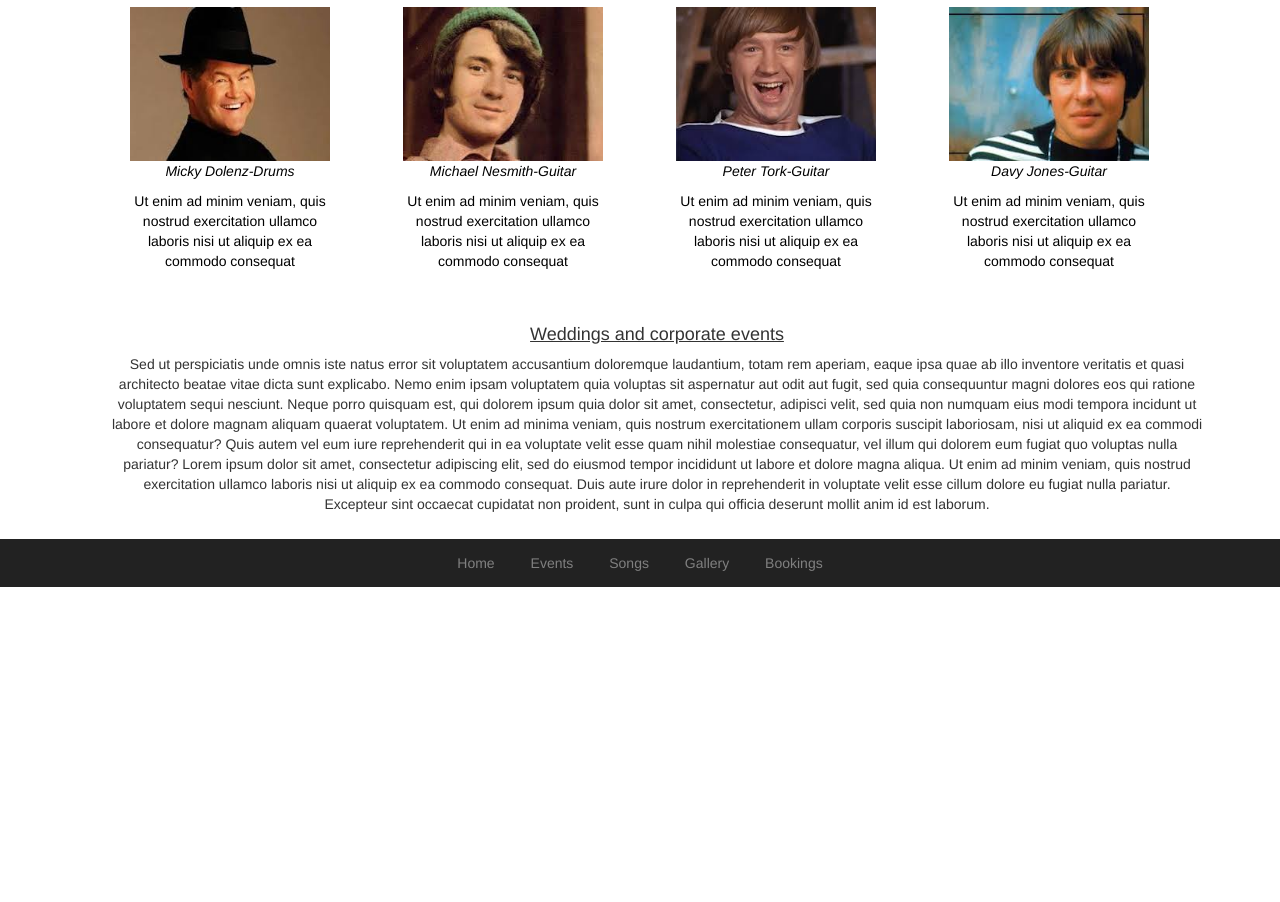
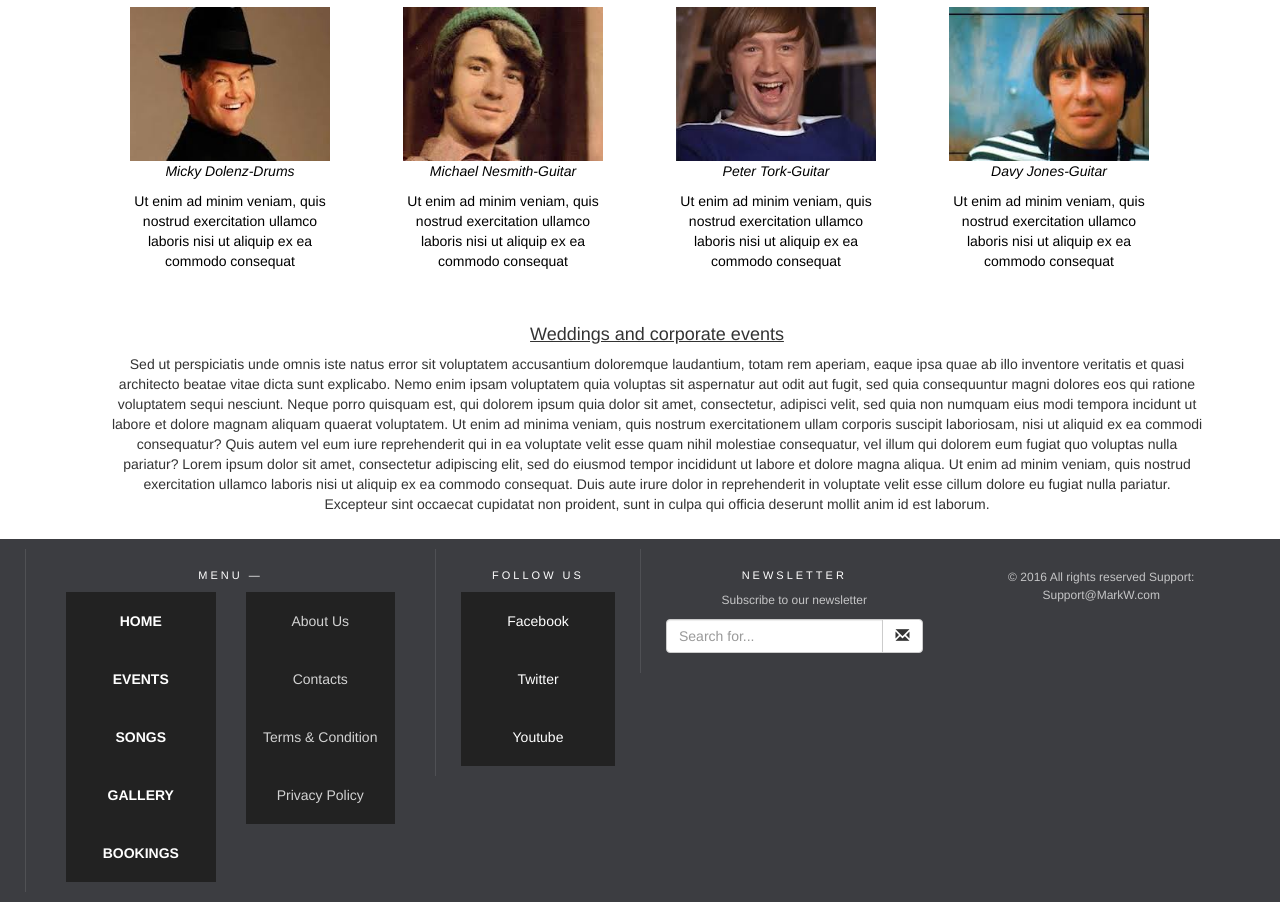
Before and after one commit to Code-Institute-Submissions/project-s1, a website: page index.html at #/bookings in a window 1280 px wide. Shown: the part 752-1654 px from the top of the page. Before the commit the page ends 1339 px from the top, so only its background shows below. Drawn offline with nearby package versions, Linux system fonts and the light colour scheme; some packages are replaced by stand-ins of ours.

Commit message:
Add project boilerplate

```diff
--- a/assets/css/style.css
+++ b/assets/css/style.css
@@ -56,7 +56,7 @@ html, body
 {
  width: 100%;
  height: 50%;
- padding-left: 5%;
+ padding-left: 48px;
 }
 
 
@@ -111,9 +111,9 @@ html, body
  position:relative;
  left:0px;
  bottom:0px;
- height:30px;
+ height:120px;
  width:100%;
- background:#999;
+ background:#222;
  vertical-align: bottom;
 }
 
@@ -145,6 +145,17 @@ li a:hover
 {
  color: white;
  background-color: #222;
+}
+
+.footers_list
+{
+ height: 0px;
+}
+
+.btn-primary
+{
+ background-color: grey;
+ border-color: grey;
 }
 
 /*Top padding for events, songs, gallery, & bookings page*/
@@ -269,3 +280,52 @@ p
 {
  text-align: center;
 }
+
+.footer-bs {
+    background-color: #3c3d41;
+	padding: 10px 40px;
+	padding-top: 10px;
+	color: rgba(255,255,255,1.00);
+}
+.footer-bs .footer-brand, .footer-bs .footer-nav, .footer-bs .footer-social, .footer-bs .footer-ns { padding:10px 25px; }
+.footer-bs .footer-nav, .footer-bs .footer-social, .footer-bs .footer-ns { border-color: transparent; }
+.footer-bs .footer-brand h2 { margin:0px 0px 10px; }
+.footer-bs .footer-brand p { font-size:12px; color:rgba(255,255,255,0.70); }
+
+.footer-bs .footer-nav ul.pages { list-style:none; padding:0px; }
+.footer-bs .footer-nav ul.pages li { padding:5px 0px;}
+.footer-bs .footer-nav ul.pages a { color:rgba(255,255,255,1.00); font-weight:bold; text-transform:uppercase; }
+.footer-bs .footer-nav ul.pages a:hover { color:rgba(255,255,255,0.80); text-decoration:none; }
+.footer-bs .footer-nav h4 {
+	font-size: 11px;
+	text-transform: uppercase;
+	letter-spacing: 3px;
+	margin-bottom:10px;
+}
+
+.footer-bs .footer-nav ul.list { list-style:none; padding:0px; }
+.footer-bs .footer-nav ul.list li { padding:5px 0px;}
+.footer-bs .footer-nav ul.list a { color:rgba(255,255,255,0.80); }
+.footer-bs .footer-nav ul.list a:hover { color:rgba(255,255,255,0.60); text-decoration:none; }
+
+.footer-bs .footer-social ul { list-style:none; padding:0px; }
+.footer-bs .footer-social h4 {
+	font-size: 11px;
+	text-transform: uppercase;
+	letter-spacing: 3px;
+}
+.footer-bs .footer-social li { padding:5px 4px;}
+.footer-bs .footer-social a { color:rgba(255,255,255,1.00);}
+.footer-bs .footer-social a:hover { color:rgba(255,255,255,0.80); text-decoration:none; }
+
+.footer-bs .footer-ns h4 {
+	font-size: 11px;
+	text-transform: uppercase;
+	letter-spacing: 3px;
+	margin-bottom:10px;
+}
+.footer-bs .footer-ns p { font-size:12px; color:rgba(255,255,255,0.70); }
+
+@media (min-width: 768px) {
+	.footer-bs .footer-nav, .footer-bs .footer-social, .footer-bs .footer-ns { border-left:solid 1px rgba(255,255,255,0.10); }
+}
--- a/index.html
+++ b/index.html
@@ -41,9 +41,59 @@
 
         </div>
     </div>
-
+    <!---Footer-->
+    <footer class="footer-bs">
+        <div class="row">
+          <div class="col-md-3 footer-brand animated fadeInLeft">
+              <h2></h2>
+                <p></p>
+                <p>© 2016 All rights reserved Support: Support@MarkW.com</p>
+            </div>
+          <div class="col-md-4 footer-nav animated fadeInUp">
+              <h4>Menu —</h4>
+              <div class="col-md-6">
+                    <ul class="pages">
+                        <li><a href="#/">Home</a></li>
+                        <li><a href="#/events">Events</a></li>
+                        <li><a href="#/songs">Songs</a></li>
+                        <li><a href="#/gallery">Gallery</a></li>
+                        <li><a href="#/bookings">Bookings</a></li>
+                    </ul>
+                </div>
+              <div class="col-md-6">
+                    <ul class="list">
+                        <li><a href="#">About Us</a></li>
+                        <li><a href="#">Contacts</a></li>
+                        <li><a href="#">Terms & Condition</a></li>
+                        <li><a href="#">Privacy Policy</a></li>
+                    </ul>
+                </div>
+            </div>
+          <div class="col-md-2 footer-social animated fadeInDown">
+              <h4>Follow Us</h4>
+              <ul>
+                  <li><a href="https://www.facebook.com">Facebook</a></li>
+                  <li><a href="https://twitter.com">Twitter</a></li>
+                  <li><a href="https://www.youtube.com">Youtube</a></li>
+                </ul>
+            </div>
+          <div class="col-md-3 footer-ns animated fadeInRight">
+              <h4>Newsletter</h4>
+                <p>Subscribe to our newsletter</p>
+                <p>
+                    <div class="input-group">
+                      <input type="text" class="form-control" placeholder="Search for...">
+                      <span class="input-group-btn">
+                        <button class="btn btn-default" type="button"><span class="glyphicon glyphicon-envelope"></span></button>
+                      </span>
+                    </div><!-- /input-group -->
+                 </p>
+            </div>
+        </div>
+    </footer>
+</div>
 <!--Footer-->
-<footer id="footer">
+<!--<footer id="footer">
     <div class="footers_list">
       <ul>
         <li><a href="#/">Home</a></li>
@@ -53,8 +103,7 @@
         <li><a href="#/bookings">Bookings</a></li>
       </ul>
     </div>
-</footer>
-
+</footer>-->
 <script src='js/app.js'></script>
 <script src='js/controller.js'></script>
 </body>
```
Also changed, not shown: templates/bookings.html (+2 -2 lines).
